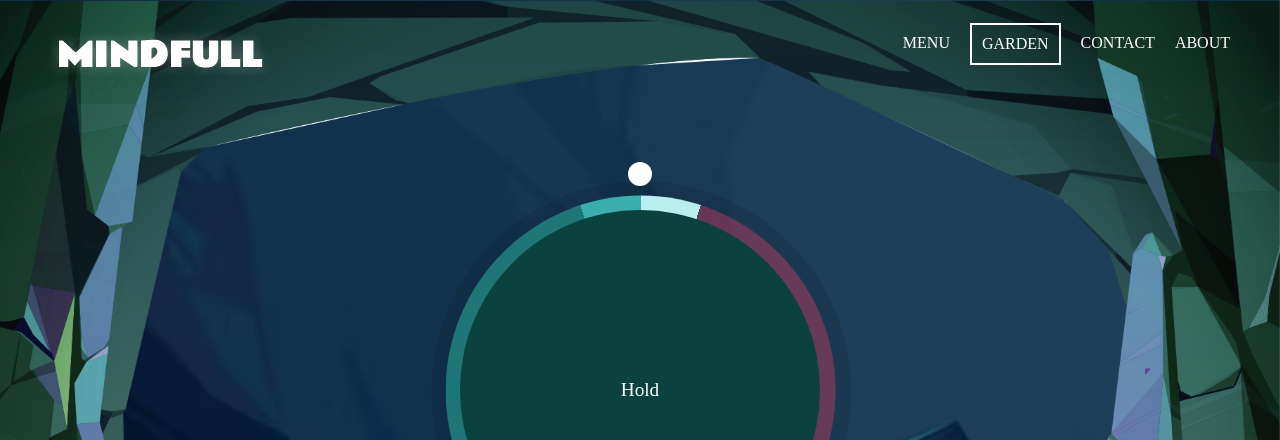
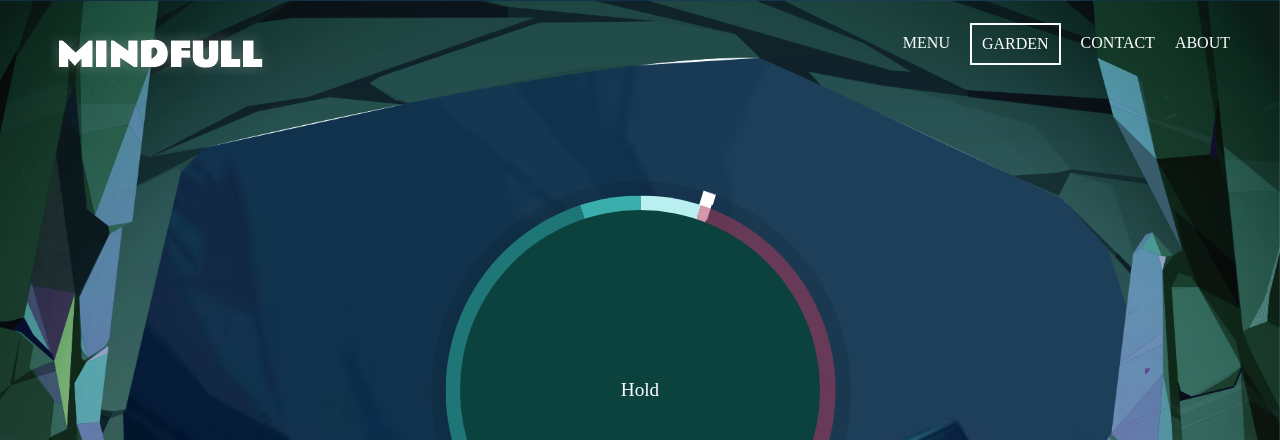
Before and after one commit to ateki/MindfullnessApp, a React (Create React App) app: page /breathing in a window 1280 px wide. Shown: the top 440 px of the page. Built offline with nearby package versions, Linux system fonts and the light colour scheme; a web font is replaced by a local one.

Commit message:
Add visual aid to show what stage at of current breathing cycle.  2 options - commented out 1

```diff
--- a/src/components/BreathingBubble.js
+++ b/src/components/BreathingBubble.js
@@ -81,18 +81,19 @@ const styles = {
       position: 'absolute'
     },
 
+
+
+    /* VISUAL INDICATING STAGE OF BREATHING CYCLE */
+
+    /* FOR SPINNING TRANSPARENT CIRCLE, with 1% white acting as pointer */
+    /* Ptr to start at bottom of circle where breathing cycle starts with breathe in, rotate at origin */
     progress_circle: {
 
-      borderRadius: '50%',    // circle
+      borderRadius: '50%',
       borderStyle: 'none',
-      // colour would be transparent apart from little bit...how to do that?
-      // 3 colours - representing breath in, hold, breath out
-      /* Option1: Indicating Hold breath at bottom */
-      /*      background: 'conic-gradient(#ad3b5d86 0% 45%, #f6fce0 45% 55%,  #3badad 55% 100%)', */
-      /* Option 2: Indicating  hold breath at top */
-     /*   background: 'conic-gradient(#f6fce0 0% 5%, #ad3b5d86 5% 50%,  #3badad 50% 95%, #f6fce0 95% 100%)', */
-      /* background: 'conic-gradient(var(--primary-light5) 0% 5%, #ad3b5d86 5% 50%,  var(--primary-dark4) 50% 95%, var(--primary-light5) 95% 100%)', */
-      background: 'conic-gradient(white 0% 1%, var(--transparent-color) 1% 100%)',
+
+      // white section starts at bottom of circle
+      background: 'conic-gradient(var(--transparent-color) 0% 50%, white 50% 51%, var(--transparent-color) 51% 100%)',
 
       // background circle/border needs to be slightly larger than circle/container
       height: '350px',
@@ -106,39 +107,34 @@ const styles = {
     },
 
 
-
-    // should be half of main container and bit
-    guide_container: {
+    /* OTHER POINTER */
+    /*     guide_container: {
       position: 'absolute',
        // start above main breathing bubble top middle
       top: '-40px',
       left: '140px',
       width: '20px',
       height: '190px',  // container half of breathing bubble
-      /* background: 'red', */
-      /* animation: 'rotate 10s linear  infinite',  */ //too fast
+      //    background: 'red',
+      // animation: 'rotate 10s linear  infinite',   //too fast
       transformOrigin: 'bottom center',
-
-      zIndex: '11' //TEMP
-
-    },
+      zIndex: '1'
+    }, */
 
     /* Visual to indicate where in breathing cycle we are  */
-    guide: {
+/*     guide: {
       backgroundColor: '#fff',
       borderRadius: '50px',
       height: '20px',
       width: '20px',
       display: 'block'
-    },
+    }, */
 
     /* instructional /prompt text */
     p: {
       color: 'white',
       zIndex: 2
     },
-
-
   };
 
 
@@ -229,7 +225,7 @@ function BreathingBubble(props) {
 
             <p id="text" style={styles.p}>{prompt}</p>
 
-            <div className="guide_container" style={styles.guide_container}><div className="guide" style={styles.guide}></div></div>
+            {/* <div className="guide_container" style={styles.guide_container}><div className="guide" style={styles.guide}></div></div> */}
 
             <div className="gradient_outer_circle" style={styles.gradient_outer_circle}></div>
 
--- a/src/styles/breathing_bubble.css
+++ b/src/styles/breathing_bubble.css
@@ -64,74 +64,10 @@
 
 
 @keyframes spin{
-  100% { transform: rotate(-360deg); }
-}
-
-@keyframes rotate{
-  0% { transform: rotate(-360deg); }
   100% { transform: rotate(360deg); }
 }
 
-/* This starts at top instead of bottom and goes too fast */
-@keyframes rotate2{
-  0% { transform: rotate(0deg); }
-  100% { transform: rotate(360deg); }
-}
 
-/* Probably nearest in timing */
-@keyframes spin2{
- /*  100% { transform: rotate(-360deg); } */
-    0%{
-        transform: rotate(90deg);
-    }
-    50%{
-        transform: rotate(180deg);
-    }
-    100%{
-        transform: rotate(360deg);
-    }
-
-}
-
-/* Probably nearest in timing */
-@keyframes spin4{
-
-     0%{
-         transform: rotate(0deg);
-     }
-     50%{
-         transform: rotate(180deg);
-     }
-     100%{
-         transform: rotate(360deg);
-     }
-
- }
-
-
-
-/* Want to start spin at bottom clockwise */
-
-@keyframes spin3{
-  /*  100% { transform: rotate(-360deg); } */
-     0%{
-         transform: rotate(180deg);
-     }
-     50%{
-         transform: rotate(360deg);
-     }
-     100%{
-         transform: rotate(360deg);
-     }
-
- }
-
-
-/*
-@keyframes rotate{
-  from{ transform: rotate(-360deg); }
-  to{ transform: rotate(360deg); }
-} */
 
 
 /** Animations **/
@@ -148,16 +84,5 @@
 }
 
 .progress_circle {
- /*  animation: spin 10s linear forwards infinite; */
-  /* animation: spin2 10s linear forwards infinite; */
-  animation: spin4 10s linear forwards infinite;
-/*   transform-origin: 'bottom center';  */
+  animation: spin 10s linear forwards infinite;
 }
-
-
-
-/* .guide_container {
-  animation: rotate 9s linear forwards infinite;
-  transform-origin: 'bottom center';
-}
- */
```
